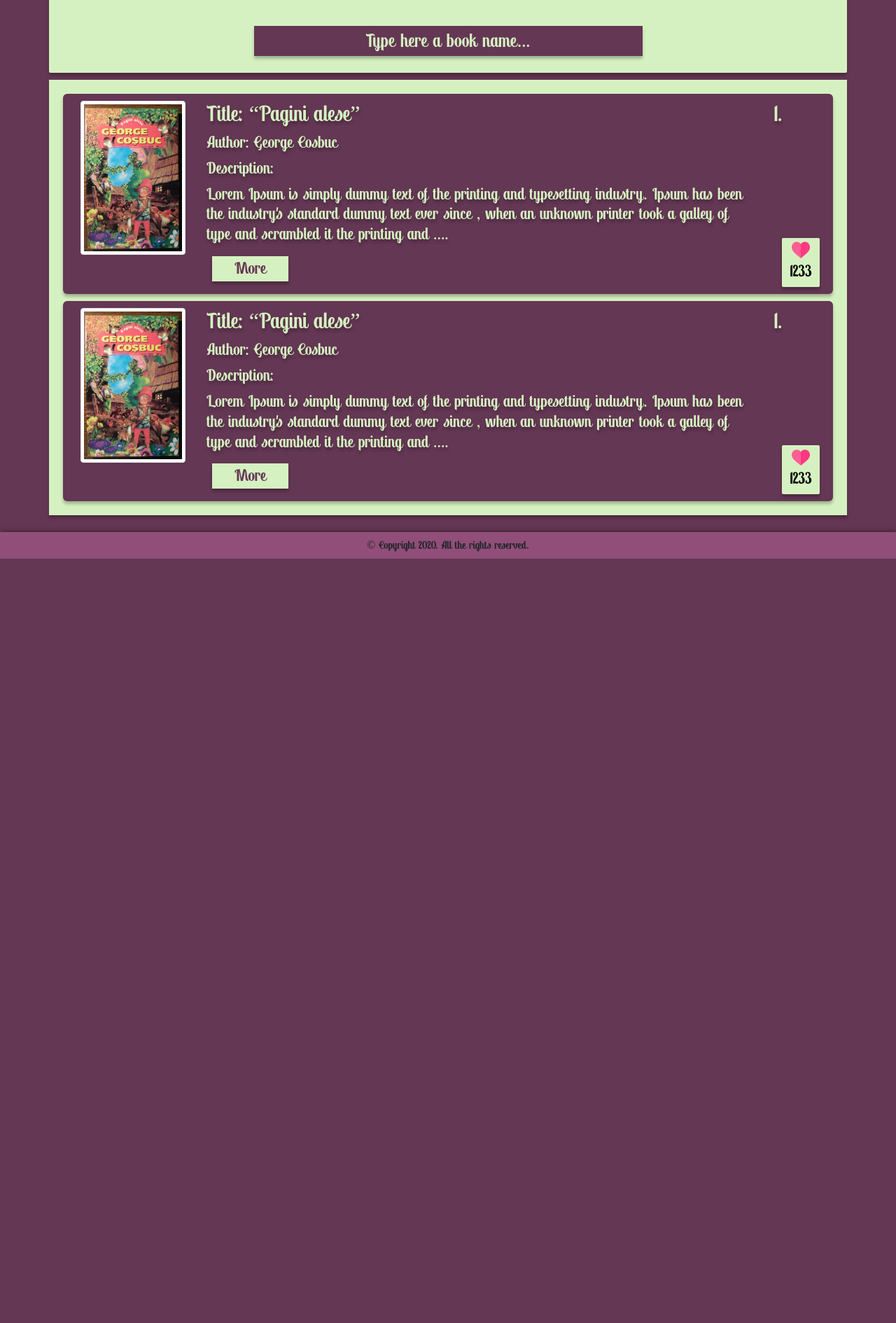
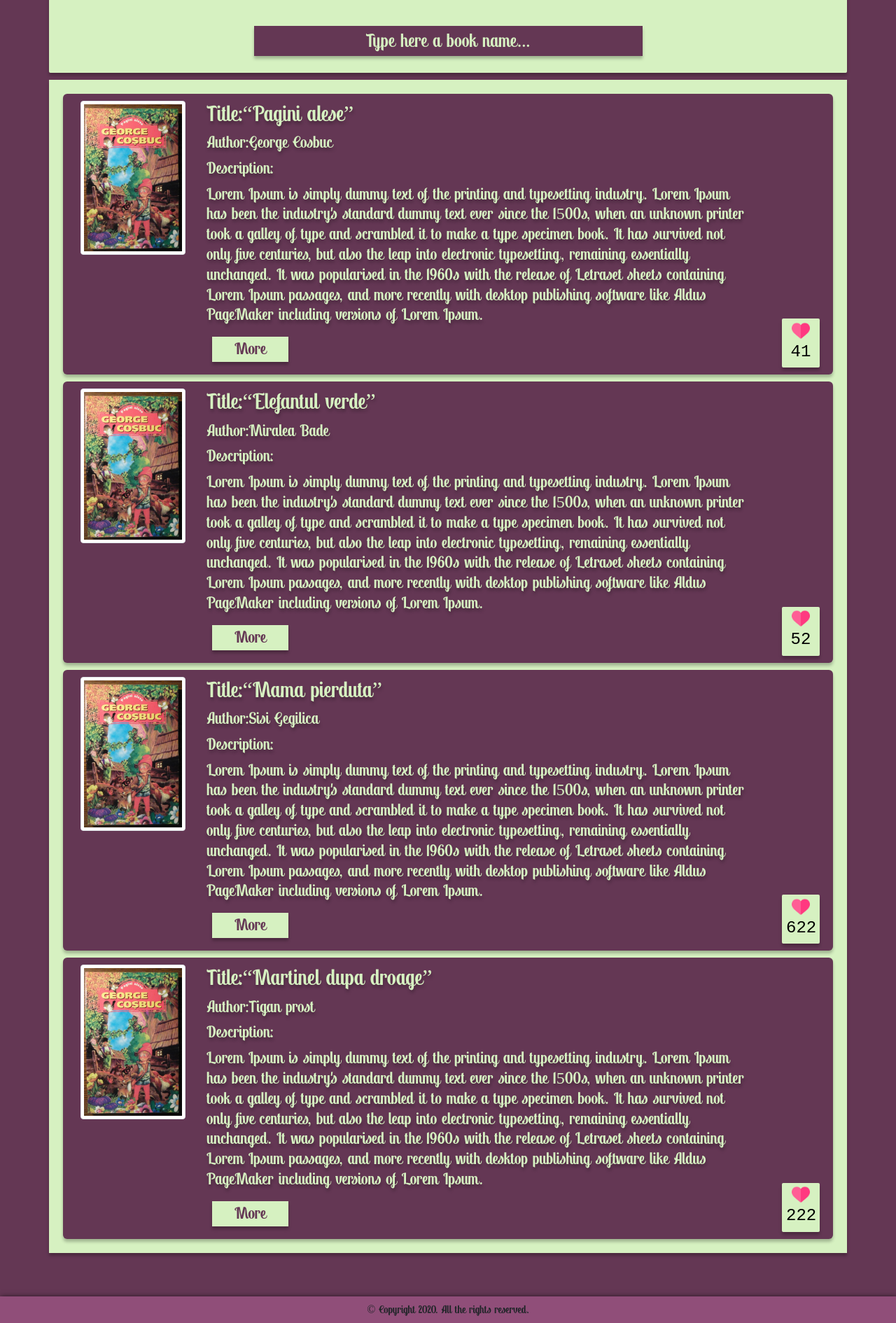
Before and after one commit to Ex3c-exec/fiicode, a PHP site: page /public/dashboard.html in a window 1280 px wide. Shown: the part 204-2094 px from the top of the page at 70% size. Before the commit the page ends 1002 px from the top, so only its background shows below. Run offline with PHP 8.4, Linux system fonts and the light colour scheme.

Commit message:
Update frontend: seachbar for books and all templates (selected book, multiple books, account)

```diff
--- a/public/css/dashboard.css
+++ b/public/css/dashboard.css
@@ -6,6 +6,15 @@
 body {
     font-family: Panettone;
     background-color: #643754;
+    position: relative;
+}
+
+html {
+    overflow-y: scroll;
+}
+
+.content-wrap {
+    padding-bottom: 100px;
 }
 
 .navbar{
@@ -72,13 +81,13 @@ h2, h4 {
 }
 
 .btn-style {
+    font-size: 1.5rem;
+    margin:  0.5rem 0.5rem;
+    padding: 0rem 2rem;
     background-color: #D6F1C1;
     font-family: Panettone;
     color: #643754;
     border: 0;
-    font-size: 2rem;
-    margin:  0.5rem 0;
-    padding: 0rem 2.5rem;
     transition: background-color 0.5s, text-shadow 0.2s;
     box-shadow: 0px 4px 4px rgba(0, 0, 0, 0.25);
 }
@@ -102,6 +111,7 @@ h2, h4 {
 
 .btn-like {
     position: absolute;
+    font-family: 'Courier New', Courier, monospace;
     bottom: 0;
     border: 0;
     right: 10%;
@@ -143,6 +153,9 @@ footer {
     box-shadow: 1px 2px 8px rgba(0, 0, 0, 1);
     margin-top: 3vh;
     padding: 7px;
+    position: absolute;
+    bottom: 0;
+    width: 100%;
 }
 
 .templateMiniContainer {
@@ -152,11 +165,6 @@ footer {
     color: #D6F1C1;
 }
 
-.btn-style {
-    font-size: 1.5rem;
-    margin:  0.5rem 0.5rem;
-    padding: 0rem 2rem;
-}
 .templateMiniContainer input, select {
     background-color:#D6F1C1;
     margin: 0 auto 1rem auto;
@@ -174,6 +182,12 @@ footer {
     background-color: rgb(228, 230, 227);
 }
 
+.user-photo {
+    border-radius: 50%;
+    width: 200px;
+    height: 200px;
+}
+
 /* BIG CONDITIONS */
 @media screen and (min-width: 768px) {
     .hideOnBig {
@@ -187,6 +201,9 @@ footer {
     .img-thumbnail-unic {
         width: 110%;
         margin:5px auto;
+    }
+    .btn-style-width {
+        width: 50%;
     }
 }
 
@@ -233,4 +250,7 @@ footer {
     .templateMiniContainer input, select {
         width: 70%;
     }
+    .btn-style-width {
+        width: 90%;
+    }
 }
--- a/public/dashboard.html
+++ b/public/dashboard.html
@@ -11,6 +11,9 @@
     <title>Dashboard</title>
 </head>
 <body>
+
+<div class="content-wrap">
+
     <nav class="navbar navbar-expand-sm justify-content-end hideOnSmall">
         <ul class="navbar-nav">
             <li class="nav-item"><a href="#multiple-books-component" class="nav-link">Books</a></li>
@@ -22,8 +25,8 @@
     <div class="pos-f-t hideOnBig">
         <div class="collapse" id="navbarToggleExternalContent">
         <div style="background-color: #D6F1C1;">
-        <a class="mobileNavLinks" href="">Books</a>
-        <a class="mobileNavLinks" style="margin:2px 0" href="">Account</a>
+            <a class="mobileNavLinks" href="#multiple-books-component">Books</a>
+            <a class="mobileNavLinks" style="margin:2px 0" href="#account-component">Account</a>
             <a class="mobileNavLinks" href="">Logout</a>
         </ul>
         </div>
@@ -40,79 +43,18 @@
 
         <div class="container searchContainer text-center">
             <h1>Welcome user!</h1>
-        <input class="searchInput" placeholder="Type here a book name..." type="text">
+            <input id="search-val" class="searchInput" placeholder="Type here a book name..." type="text">
         </div>
 
-    <div class="container booksContainer">
-            <!-- FIRST BOOK -->
-            <div id="book1" class="row bookUnselectedContainer">
-                <div class="col-lg-2 col-sm-12 hideOnSmall">
-                    <img src="./images/testBOOK.jpg" alt="book" class="img-thumbnail">
-                </div>
-                <div class="col-lg-9 col-sm-9">
-                    <h2>Title: “Pagini alese”</h2>
-                    <h4>Author: George Cosbuc</h4>
-                    <h4>Description:</h4>
-                    <h4>Lorem Ipsum is simply dummy text of the printing and typesetting industry.
-                        Ipsum has been the industry's standard dummy text ever since , when  an
-                        unknown printer took a galley of type and scrambled it the printing and ....
-                    </h4>
-                    <button class="btn-style" id="single-book-btn" onclick="changeHref(this.id)">More</button>
-                </div>
-                <div class="col-lg-1 col-sm-3">
-                    <h2 class="hideOnSmall">1.</h2>
-                    <button class="btn-like hideOnSmall"><img src="./images/heart.png" alt="heart"><p>1233</p></button>
-                </div>
-            </div>
-
-            <!-- SECOND BOOK -->
-            <div id="book2" class="row bookUnselectedContainer">
-                <div class="col-lg-2 col-sm-12 hideOnSmall">
-                    <img src="./images/testBOOK.jpg" alt="book" class="img-thumbnail">
-                </div>
-                <div class="col-lg-9 col-sm-9">
-                    <h2>Title: “Pagini alese”</h2>
-                    <h4>Author: George Cosbuc</h4>
-                    <h4>Description:</h4>
-                    <h4>Lorem Ipsum is simply dummy text of the printing and typesetting industry.
-                        Ipsum has been the industry's standard dummy text ever since , when  an
-                        unknown printer took a galley of type and scrambled it the printing and ....
-                    </h4>
-                    <button class="btn-style" id="single-book-btn" onclick="changeHref(this.id)">More</button>
-                </div>
-                <div class="col-lg-1 col-sm-3">
-                    <h2 class="hideOnSmall">1.</h2>
-                    <button class="btn-like hideOnSmall"><img src="./images/heart.png" alt="heart"><p>1233</p></button>
-                </div>
-            </div>
-
+        <div id="all-books-component" class="container booksContainer">
+                <!-- AICI SUNT TOATE CARTILE, INCARCATE DIN TEMPLATE -->
         </div>
 
     </main>
 
     <!-- SINGLE BOOK COMPONENT -->
         <article id="single-book-component" class="container booksContainer">
-
-        <div class="row bookUnselectedContainer">
-            <div class="col-lg-2 col-sm-12">
-                <img src="./images/testBOOK.jpg" alt="book" class="img-thumbnail-unic">
-            </div>
-            <div class="col-lg-9 col-sm-9">
-                <h2>Title: “Pagini alese”</h2>
-                <h4>Author: George Cosbuc</h4>
-                <h4>Description:</h4>
-                <h4>Lorem Ipsum is simply dummy text of the printing and typesetting industry.
-                    Ipsum has been the industry's standard dummy text ever since , when  an
-                    unknown printer took a galley of type and scrambled it the printing and ....
-                </h4>
-                <button class="btn-style" id="multiple-books-btn" onclick="changeHref(this.id)">Back</button>
-                <button class="btn-style" id="request-btn" onclick="changeHref(this.id)"> Request / Not available now</button>
-            </div>
-            <div class="col-lg-1 col-sm-3">
-                <h2 class="hideOnSmall">1.</h2>
-                <button class="btn-like hideOnSmall"><img src="./images/heart.png" alt="heart"><p>1233</p></button>
-            </div>
-        </div>
+            <!-- AICI ESTE O CARTE SELECTATA, INCARCATA DIN TEMPLATE -->
         </article>
 
     <!-- REQUEST COMPONENT -->
@@ -139,12 +81,10 @@
 
     <!-- ACCOUNT COMPONENT -->
     <section id="account-component" class="container templateContainer">
+        <!-- AICI ESTE ACCOUNT-UL, INCARCAT DIN TEMPLATE -->
+    </section>
 
-    <div class="templateMiniContainer">
-        <h2>ACCOUNT</h2>
 </div>
-
-</section>
 
 <footer>
     © Copyright 2020. All the rights reserved.
--- a/public/js/dashboard.js
+++ b/public/js/dashboard.js
@@ -1,13 +1,117 @@
+// VARIABILE GLOBALE
+let books = [
+    { id: 1, title:'Pagini alese', author:'George Cosbuc', likes:41, description:`Lorem Ipsum is simply dummy text of the printing and typesetting industry. Lorem Ipsum has been the industry's standard dummy text ever since the 1500s, when an unknown printer took a galley of type and scrambled it to make a type specimen book. It has survived not only five centuries, but also the leap into electronic typesetting, remaining essentially unchanged. It was popularised in the 1960s with the release of Letraset sheets containing Lorem Ipsum passages, and more recently with desktop publishing software like Aldus PageMaker including versions of Lorem Ipsum.`  },
+    { id: 2, title:'Elefantul verde', author:'Miralea Bade', likes:52, description:`Lorem Ipsum is simply dummy text of the printing and typesetting industry. Lorem Ipsum has been the industry's standard dummy text ever since the 1500s, when an unknown printer took a galley of type and scrambled it to make a type specimen book. It has survived not only five centuries, but also the leap into electronic typesetting, remaining essentially unchanged. It was popularised in the 1960s with the release of Letraset sheets containing Lorem Ipsum passages, and more recently with desktop publishing software like Aldus PageMaker including versions of Lorem Ipsum.`  },
+    { id: 3, title:'Mama pierduta', author:'Sisi Gegilica', likes:622, description:`Lorem Ipsum is simply dummy text of the printing and typesetting industry. Lorem Ipsum has been the industry's standard dummy text ever since the 1500s, when an unknown printer took a galley of type and scrambled it to make a type specimen book. It has survived not only five centuries, but also the leap into electronic typesetting, remaining essentially unchanged. It was popularised in the 1960s with the release of Letraset sheets containing Lorem Ipsum passages, and more recently with desktop publishing software like Aldus PageMaker including versions of Lorem Ipsum.`  },
+    { id: 4, title:'Martinel dupa droage', author:'Tigan prost', likes:222, description:`Lorem Ipsum is simply dummy text of the printing and typesetting industry. Lorem Ipsum has been the industry's standard dummy text ever since the 1500s, when an unknown printer took a galley of type and scrambled it to make a type specimen book. It has survived not only five centuries, but also the leap into electronic typesetting, remaining essentially unchanged. It was popularised in the 1960s with the release of Letraset sheets containing Lorem Ipsum passages, and more recently with desktop publishing software like Aldus PageMaker including versions of Lorem Ipsum.`  }
+]
+
+// VERIFICAM CE OBIECT TREBUIE CERUT DE LA SERVER SI IL ACTUALIZAM PT AL AVEA IN MEMORIE
+const checkObjectData = (component) => {
+    if(component == 'multiple-books-component'){
+        // FACEM CEREREA DE LA SERVER PT OBIECT
+        multipleBooksComponentDOM();
+    }
+    else if(component.includes('single-book-component')){
+        // PRELCUCRAM HASH-UL PT A SCOATE ID-UL
+        let bookId = window.location.hash.slice(23);
+        singleBookComponentDOM(bookId);
+    }
+    else if(component == 'account-component'){
+        accountComponentDOM();
+    }
+}
+
+// INCARCAM TAMPLATE-UL PENTRU CARTI (multiple-books-component)
+const multipleBooksComponentDOM = (booksCpy = books) =>{
+    if(booksCpy === null)
+        booksCpy = books;
+    let output = '';
+    let nr = 0;
+    // TREBUIE SA TRATAM CAZURILE, DE EX DACA NU SUNT CARTI!!!!!!!!!!!!!!!!!!!!!!!!!!
+    booksCpy.forEach(book=>{
+        output +=
+           `<div id="book${book.id}" class="row bookUnselectedContainer">
+                <div class="col-lg-2 col-sm-12 hideOnSmall">
+                    <img src="./images/testBOOK.jpg" alt="book" class="img-thumbnail">
+                </div>
+                <div class="col-lg-9 col-sm-9">
+                    <h2>Title:“${book.title}”</h2>
+                    <h4>Author:${book.author}</h4>
+                    <h4>Description:</h4>
+                    <h4>${book.description}</h4>
+                    <button class="btn-style" id="single-book-component/${book.id}" onclick="changeHref(this.id)">More</button>
+                </div>
+                <div class="col-lg-1 col-sm-3">
+                    <button class="btn-like hideOnSmall"><img src="./images/heart.png" alt="heart"><p>${book.likes}</p></button>
+                </div>
+            </div>`;
+    })
+    document.getElementById('all-books-component').innerHTML = output;
+}
+
+// INCARCAM TAMPLATE-UL PENTRU CARTE (single-book-component)
+const singleBookComponentDOM = (bookId) => {
+    // CAUTAREA CARTII IN OBIECTUL CARTI
+    let selectedBook = books.find(book=>book.id == bookId);
+    let output =
+    `<div class="row bookUnselectedContainer">
+        <div class="col-lg-2 col-sm-12">
+            <img src="./images/testBOOK.jpg" alt="book" class="img-thumbnail-unic">
+        </div>
+        <div class="col-lg-9 col-sm-9">
+            <h2>Title: “${selectedBook.title}”</h2>
+            <h4>Author: ${selectedBook.author}</h4>
+            <h4>Description:</h4>
+            <h4>${selectedBook.description}</h4>
+            <button class="btn-style" id="multiple-books-btn" onclick="changeHref(this.id)">Back</button>
+            <button class="btn-style" id="request-btn/${selectedBook.id}" onclick="changeHref(this.id)"> Request / Not available now</button>
+        </div>
+        <div class="col-lg-1 col-sm-3">
+            <button class="btn-like hideOnSmall"><img src="./images/heart.png" alt="heart"><p>${selectedBook.likes}</p></button>
+        </div>
+    </div>`;
+
+    document.getElementById('single-book-component').innerHTML = output;
+}
+
+// INCARCAM TAMPLATE-UL PENTRU ACCOUNT (account-component)
+const accountComponentDOM =()=>{
+    //TREBUIE LUAT DIN BAZA DE DATE
+    let account = {lname:'Vladiddddmir', fname:'Anfimov', email:'vladimir@gm.com', address:'Dimitire Dan 67C'};
+    let output =
+    `<div class="templateMiniContainer row">
+        <div class="col-lg-6 col-sm-12 text-left">
+            <div class="text-center text-lg-left">
+                <img class="user-photo img-fluid" src="./images//user-photo.png" alt="userphoto"><br>
+                    <button class="btn-style">Change photo</button>
+            </div>
+            <div class="m-3">
+                <h3 class="">Name: <span class="d-block d-lg-inline">${account.fname} ${account.lname}</span></h3>
+                <h3 class="">Email: <span class="d-block d-lg-inline">${account.email}</span></h3>
+                <h3 class="">Address: <span class="d-block d-lg-inline">${account.address}</span></h3>
+            </div>
+        </div>
+        <div class="col-lg-6 col-sm-12">
+            <button class="btn-style float-lg-right btn-style-width">Change account info</button><br/>
+            <button class="btn-style float-lg-right btn-style-width">Last requests</button><br/>
+            <button class="btn-style float-lg-right btn-style-width">Change password</button><br/>
+        </div>
+    </div>`;
+    document.getElementById('account-component').innerHTML = output;
+}
+
 // COMPONENT SHOW SYSTEM // AFISARE COMPONENTA
 function componentSelector(componentID){
     const components = ['single-book-component', 'multiple-books-component', 'request-component', 'account-component'];
 
     componentID = componentID.replace('btn','component')
     components.forEach(component=>{
-        if(component == componentID) {
+        if(componentID.includes(component)) {
             document.getElementById(component).style.display = 'block';
-            window.location.replace('#' + component);
+            window.location.replace('#' + componentID);
             // window.scrollTo(0, 0);
+            checkObjectData(component)
         }
         else
             document.getElementById(component).style.display = 'none';
@@ -27,3 +131,15 @@ window.addEventListener('hashchange', ()=>{
 const changeHref = (href)=>{
     window.location.replace('#' + href)
 }
+
+// SEACH BAR PENTRU CARTI (multiple-books-component)
+document.getElementById('search-val').addEventListener('input', ()=>{
+    const search = document.getElementById('search-val').value;
+    let booksCpy;
+    if(search == '')
+        booksCpy = null;
+    else
+        booksCpy = books.filter(book=> book.title.startsWith(search))
+
+    multipleBooksComponentDOM(booksCpy)
+})
```
Also changed, not shown: public/images/user-photo.png (added). Lines whose indentation alone changed are shown as unchanged.
